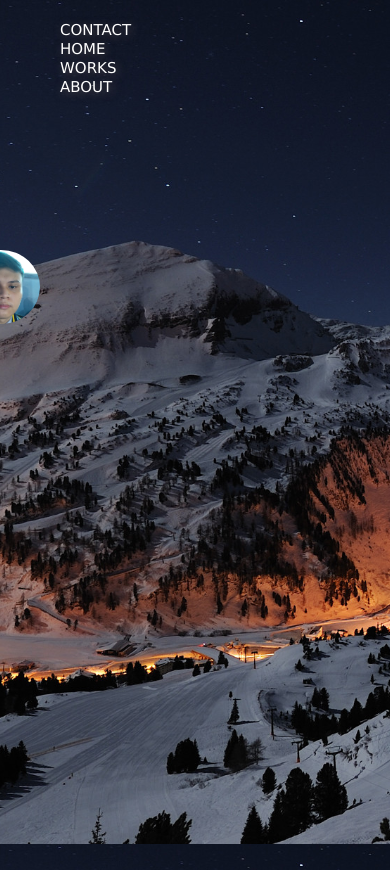
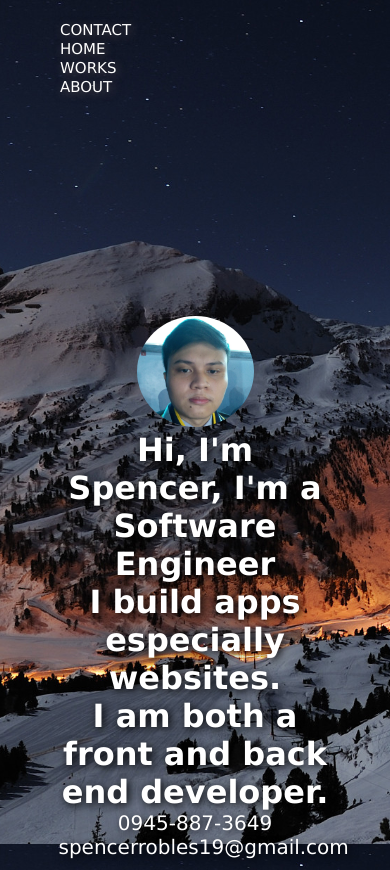
Before and after one commit to ecdevelop/spencercv, a plain HTML site: page index.html in a window 390 px wide. Shown: the top 870 px of the page. Drawn offline with Linux system fonts and the light colour scheme.

Commit message:
edited responsive

```diff
--- a/css/myresume.css
+++ b/css/myresume.css
@@ -13,9 +13,7 @@ body {
 }
 
 .top-container {
-    height: 1000px;
-
-    position: relative;
+    height: 100%;
 }
 
  nav {
@@ -36,21 +34,25 @@ nav span{
 }
 
 .profile-photo{
-    max-width:20%;
-    height:auto;
-    position: absolute;
-    right: 350px;
-    top: 250px;
+    height:100%;
+    width: 100%;
     border-radius: 100%;
-    margin: auto auto;
 }
 
 .top-container .Intro {
-    display: inline-block;
-    position: absolute;
-    top: 400px;
-    left: 240px;
-    margin: auto auto;
+    display: flex;
+    flex-direction: row;
+    width: 70%;
+    margin: 200px auto;
+    align-items: center;
+}
+
+.top-container .Intro .introdesc{
+   width: 70%;
+}
+
+.top-container .img-pp {
+    width: 30%;
 }
 
  nav ul a {
@@ -161,7 +163,6 @@ nav span{
     border-left: 1px solid white;
     border-radius: 0px 30px 30px 0px;
     background: rgba(10, 7, 44, 0.9);
-    margin-left: 10px;
 }
 
 .front-description h1 {
@@ -287,7 +288,7 @@ nav span{
 }
 
 #oracle{
-    width: 100%;
+    width: 250px;
 }
 
 #docker{
@@ -342,11 +343,15 @@ nav span{
     width: 100%;
 }
 
-@media (max-width:500px){
+@media (max-width:600px){
 
     .top-container .Intro {
-        display: none;
+        display: flex;
+        flex-direction: column-reverse;
+        width: 100%;
+        text-align: center;
     }
+
     nav {
         display: flex;
         flex-direction: column;
@@ -363,7 +368,6 @@ nav span{
         flex-direction: column;
         height: 100%;
         width: 100%;
-        margin: 0 auto;
         border: 4px solid white;
         border-radius: 30px;
         box-shadow: 0 5px 10px 1px black;
--- a/index.html
+++ b/index.html
@@ -22,17 +22,21 @@
         </div>
 
         <div class="Intro">
+
+            <div class="introdesc">
             <h1>Hi, I'm Spencer, I'm a Software Engineer</h1>
             <h1>I build apps especially websites.</h1>
             <h1>I am both a front and back end developer. </h1>
 
             <p>0945-887-3649</p>
             <p>spencerrobles19@gmail.com</p>
+            </div>
+
+            <div class="img-pp">
+                <img class="profile-photo" src="images/spencer.jpg" alt="">
+            </div>
         </div>
-
-        <img class="profile-photo" src="images/spencer.jpg" alt="">
     </div>
-
     <div class="middle-container">
         <div class="skills-wrapper">
 
```
